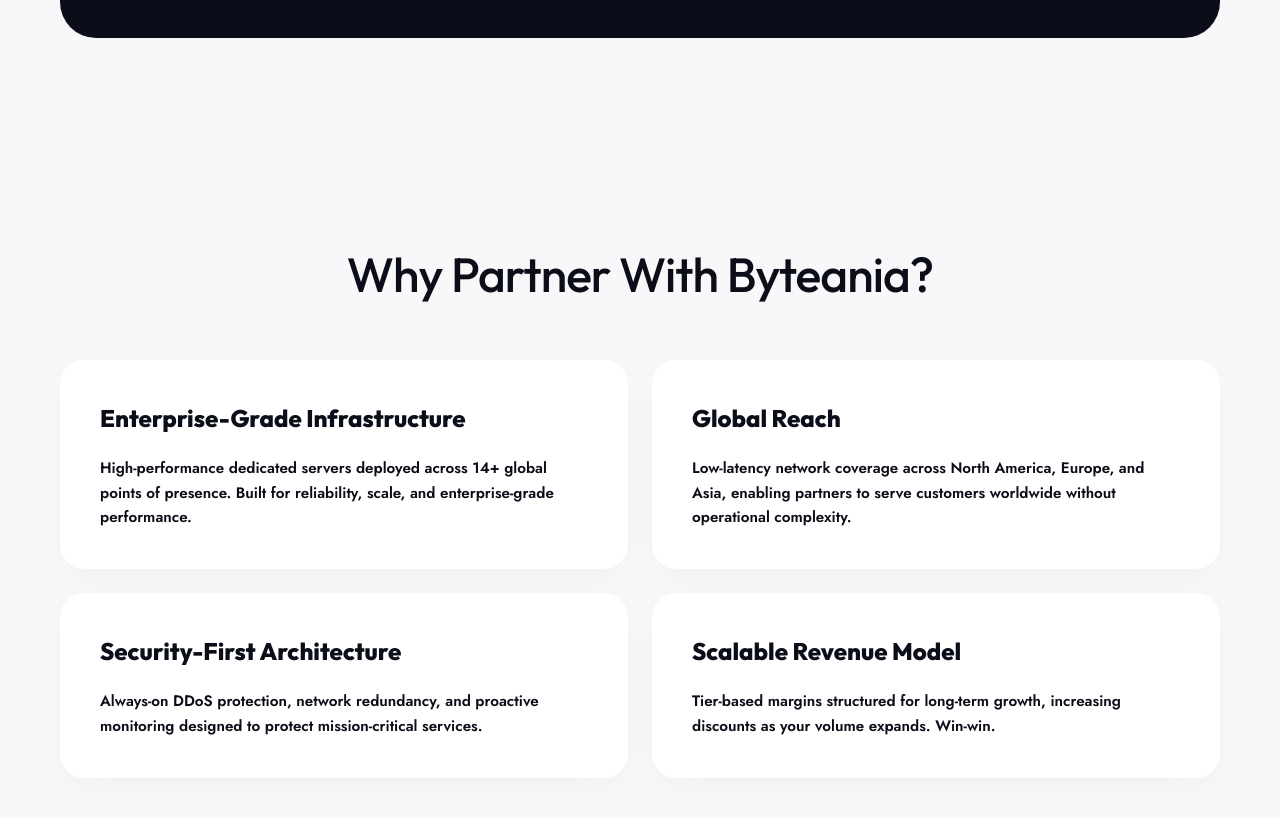
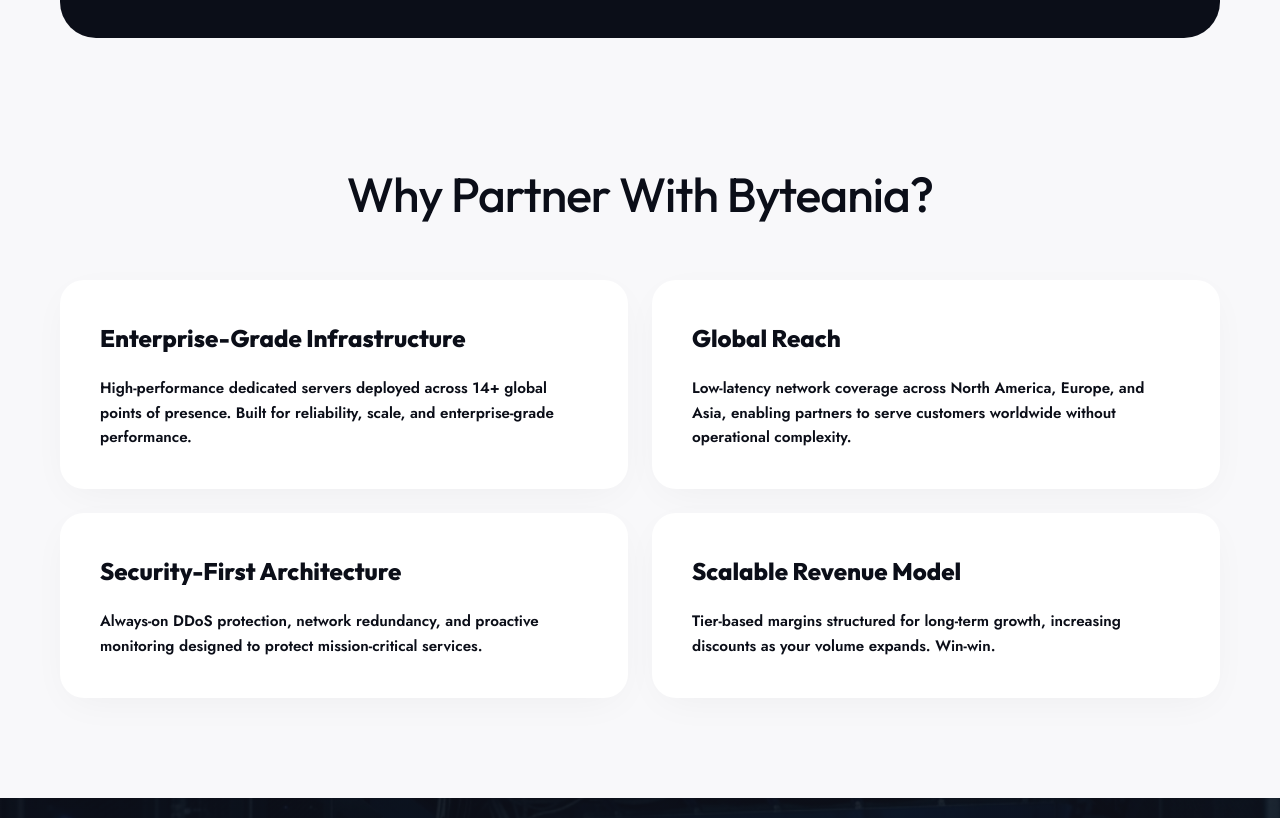
Before and after one commit to souiiii/Bytenia, a React (Vite) app: page /partnership-program in a window 1280 px wide. Shown: the part 482-1300 px from the top of the page. Built offline with nearby package versions, Linux system fonts and the light colour scheme; what react-world-flags would draw is missing.

Commit message:
feat: add CSS styles for PartnerSupportBanner and WhyPartner components

```diff
--- a/src/components/PartnerSupportBanner/PartnerSupportBanner.css
+++ b/src/components/PartnerSupportBanner/PartnerSupportBanner.css
@@ -1,4 +1,5 @@
 .partner-support-banner {
+  padding-top: 20px;
   padding-bottom: 100px;
 }
 
--- a/src/components/WhyPartner/WhyPartner.css
+++ b/src/components/WhyPartner/WhyPartner.css
@@ -1,5 +1,5 @@
 .why-partner {
-  padding-top: 100px;
+  padding-top: 20px;
   padding-bottom: 100px;
 }
 
```
